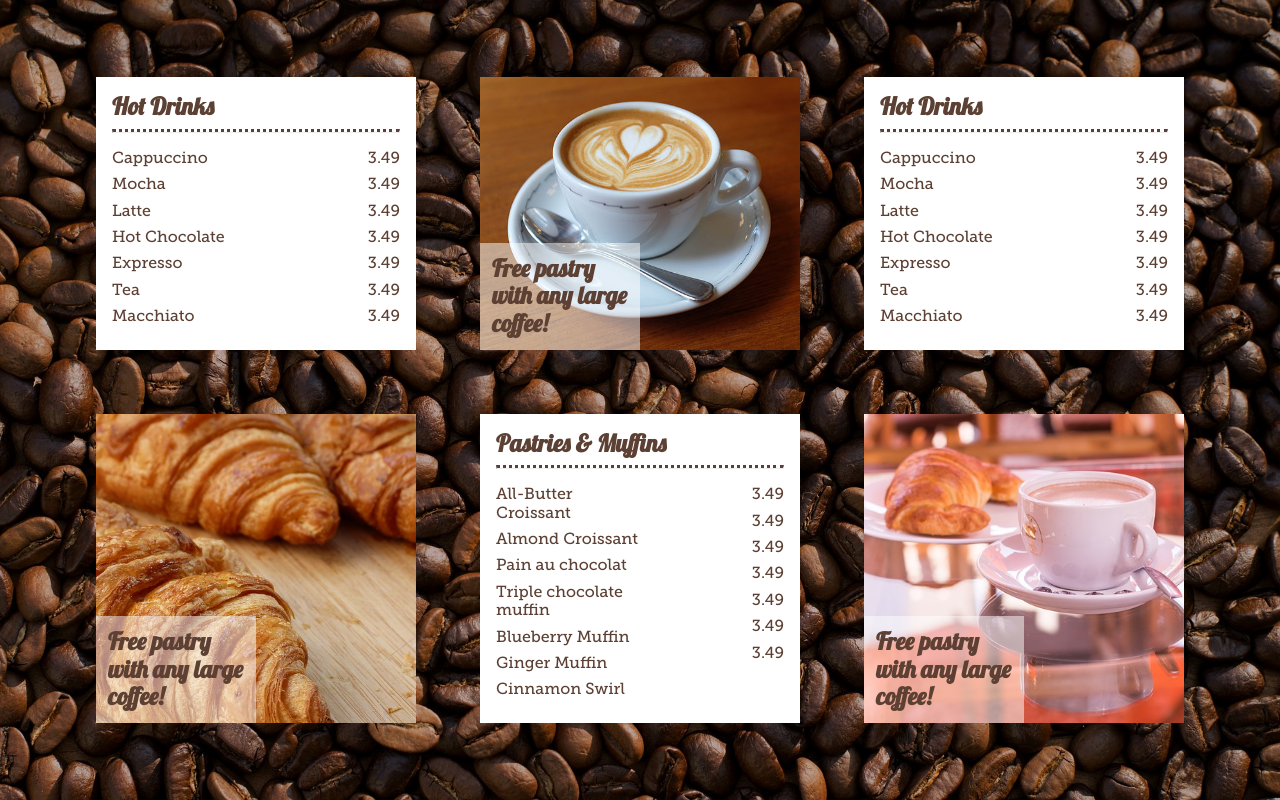
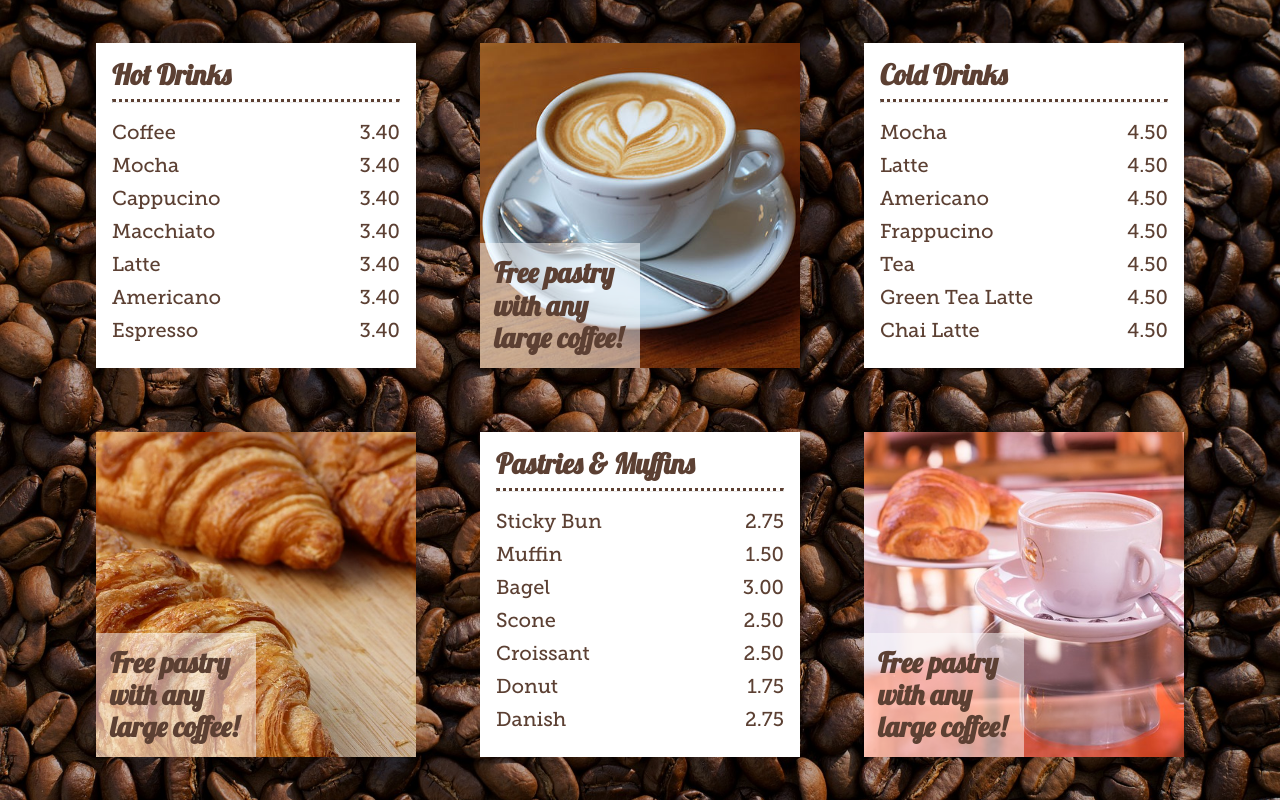
Before and after one commit to donnapep/coffee-shop, a plain HTML site: page index.html in a window 1280 px wide. Drawn offline with nearby package versions, Linux system fonts and the light colour scheme.

Commit message:
Update 2016-03-19T12:49:04.562Z

```diff
--- a/index.html
+++ b/index.html
@@ -9,116 +9,119 @@
   <link rel="stylesheet" href="css/main.min.css">
 </head>
 <body>
-  <div class="menu-board flexbox">
+  <!-- <header>
+    <img id="logo" src="images/logo.png">
+  </header> -->
+  <div class="menu">
     <div class="col">
-      <div class="flexbox">
+      <div id="top-row" class="row">
 
         <!-- Hot Drinks -->
-        <section class="menu-items col">
+        <section class="col">
           <h2>Hot Drinks</h2>
           <hr>
 
-          <div class="flexbox">
+          <div class="items">
             <ul class="col">
-              <li class="item">Cappuccino</li>
+              <li class="item">Coffee</li>
               <li class="item">Mocha</li>
+              <li class="item">Cappucino</li>
+              <li class="item">Macchiato</li>
               <li class="item">Latte</li>
-              <li class="item">Hot Chocolate</li>
-              <li class="item">Expresso</li>
-              <li class="item">Tea</li>
-              <li class="item">Macchiato</li>
+              <li class="item">Americano</li>
+              <li class="item">Espresso</li>
             </ul>
 
             <ul class="col">
-              <li class="price">3.49</li>
-              <li class="price">3.49</li>
-              <li class="price">3.49</li>
-              <li class="price">3.49</li>
-              <li class="price">3.49</li>
-              <li class="price">3.49</li>
-              <li class="price">3.49</li>
+              <li class="price">3.40</li>
+              <li class="price">3.40</li>
+              <li class="price">3.40</li>
+              <li class="price">3.40</li>
+              <li class="price">3.40</li>
+              <li class="price">3.40</li>
+              <li class="price">3.40</li>
             </ul>
           </div>
 
         </section>
 
-        <!-- Muffin -->
-        <section class="cappuccino menu-items col">
+        <!-- Cappuccino -->
+        <section class="cappuccino featured-product col">
           <h2 class="overlay">
             Free pastry with any large coffee!
           </h2>
         </section>
 
-        <!-- Hot Drinks -->
-        <section class="menu-items col">
-          <h2>Hot Drinks</h2>
+        <!-- Cold Drinks -->
+        <section class="col">
+          <h2>Cold Drinks</h2>
           <hr>
 
-          <div class="flexbox">
+          <div class="items">
             <ul class="col">
-              <li class="item">Cappuccino</li>
               <li class="item">Mocha</li>
               <li class="item">Latte</li>
-              <li class="item">Hot Chocolate</li>
-              <li class="item">Expresso</li>
+              <li class="item">Americano</li>
+              <li class="item">Frappucino</li>
               <li class="item">Tea</li>
-              <li class="item">Macchiato</li>
+              <li class="item">Green Tea Latte</li>
+              <li class="item">Chai Latte</li>
             </ul>
 
             <ul class="col">
-              <li class="price">3.49</li>
-              <li class="price">3.49</li>
-              <li class="price">3.49</li>
-              <li class="price">3.49</li>
-              <li class="price">3.49</li>
-              <li class="price">3.49</li>
-              <li class="price">3.49</li>
+              <li class="price">4.50</li>
+              <li class="price">4.50</li>
+              <li class="price">4.50</li>
+              <li class="price">4.50</li>
+              <li class="price">4.50</li>
+              <li class="price">4.50</li>
+              <li class="price">4.50</li>
             </ul>
           </div>
 
         </section>
       </div>
 
-      <div class="flexbox">
+      <div id="bottom-row" class="row">
 
-        <!-- Hot Chocolate -->
-        <section class="croissant menu-items col">
+        <!-- Croissant -->
+        <section class="croissant featured-product col">
           <h2 class="overlay">
             Free pastry with any large coffee!
           </h2>
         </section>
 
         <!-- Pastries & Muffins -->
-        <section class="menu-items col">
+        <section class="col">
           <h2>Pastries & Muffins</h2>
           <hr>
 
-          <div class="flexbox">
+          <div class="items">
             <ul class="col">
-              <li class="item">All-Butter Croissant</li>
-              <li class="item">Almond Croissant</li>
-              <li class="item">Pain au chocolat</li>
-              <li class="item">Triple chocolate muffin</li>
-              <li class="item">Blueberry Muffin</li>
-              <li class="item">Ginger Muffin</li>
-              <li class="item">Cinnamon Swirl</li>
+              <li class="item">Sticky Bun</li>
+              <li class="item">Muffin</li>
+              <li class="item">Bagel</li>
+              <li class="item">Scone</li>
+              <li class="item">Croissant</li>
+              <li class="item">Donut</li>
+              <li class="item">Danish</li>
             </ul>
 
             <ul class="col">
-              <li class="price">3.49</li>
-              <li class="price">3.49</li>
-              <li class="price">3.49</li>
-              <li class="price">3.49</li>
-              <li class="price">3.49</li>
-              <li class="price">3.49</li>
-              <li class="price">3.49</li>
+              <li class="price">2.75</li>
+              <li class="price">1.50</li>
+              <li class="price">3.00</li>
+              <li class="price">2.50</li>
+              <li class="price">2.50</li>
+              <li class="price">1.75</li>
+              <li class="price">2.75</li>
             </ul>
           </div>
 
         </section>
 
-        <!-- Cappuccino -->
-        <section class="hot-chocolate menu-items col">
+        <!-- Hot Chocolate -->
+        <section class="hot-chocolate featured-product col">
           <h2 class="overlay">
             Free pastry with any large coffee!
           </h2>
```
Also changed, not shown: css/main.min.css, images/logo.png (added), images/your-brand-here-960x300.png (added).
